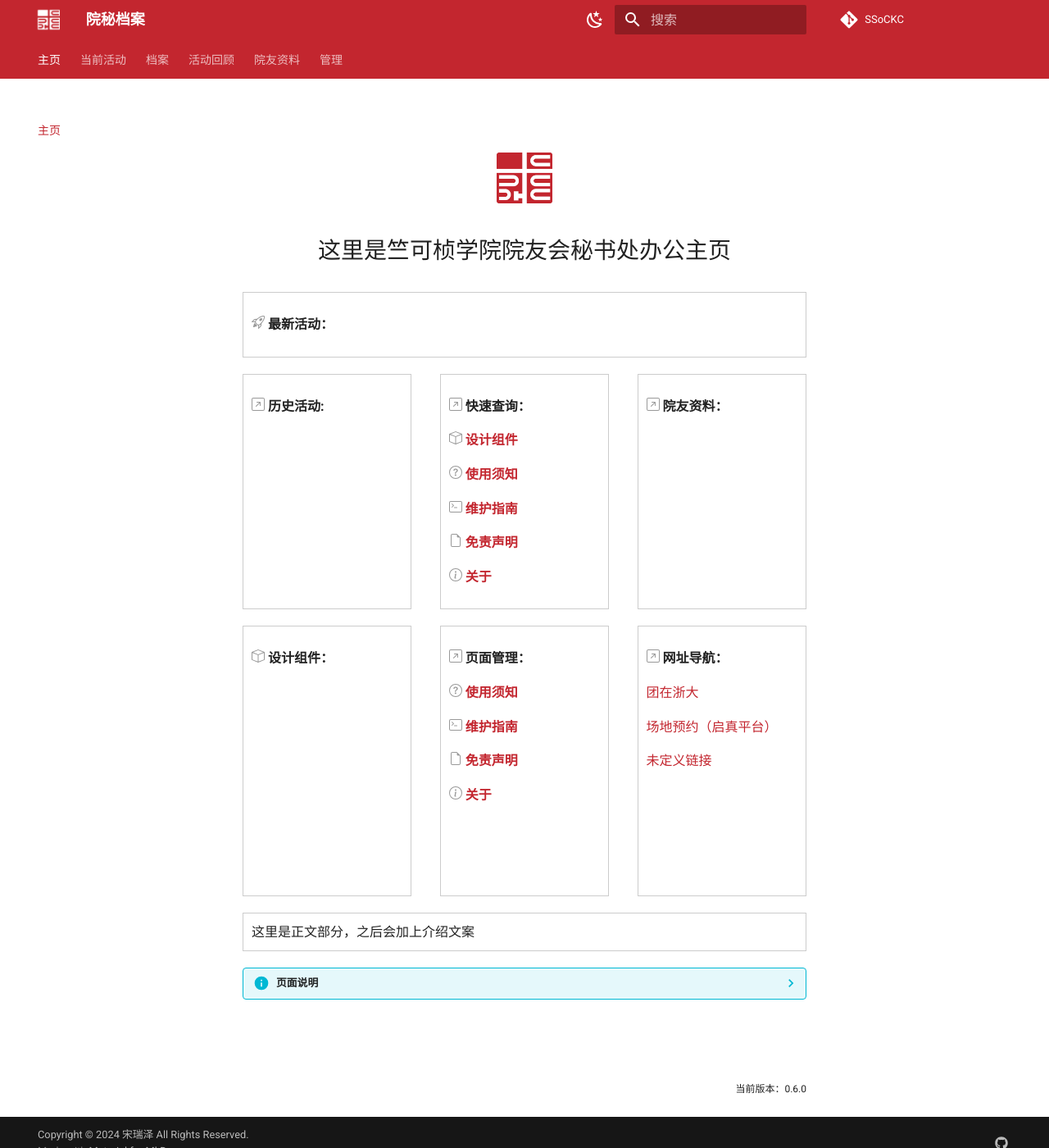
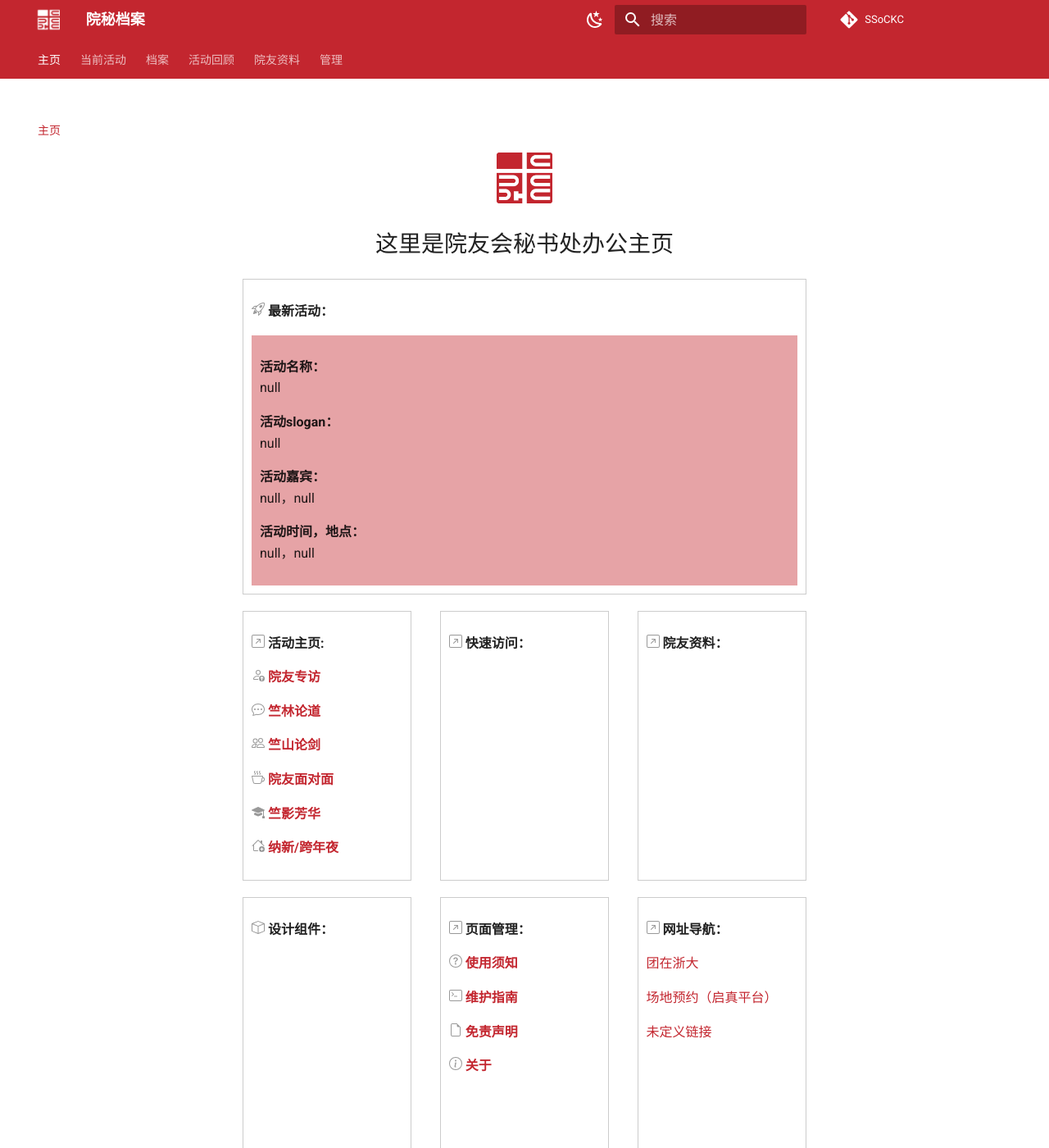
Before and after one commit to Hzeristo/SSoCKC, an MkDocs documentation site: the page built from docs/index.md, in a window 1280 px wide and 1400 px high. Shown: the whole window at 82% size. Built offline with MkDocs 1.6.1 and Material for MkDocs 9.7.7, drawn with Linux system fonts in a browser that asks for light colours; comment, search, counter and statistics services are not loaded.

Commit message:
update 0.6.0
行为初步脚本化
ui更新
栏目更新

```diff
--- /dev/null
+++ b/docs/currentState.json
@@ -0,0 +1,12 @@
+{
+    "current_activity":
+    {
+        "name": "null",
+        "slogan": "null",
+        "people": "null，null",
+        "time": "null",
+        "location": "null"
+    },
+    "version": "0.6.0",
+    "debug": "debugText"
+}
--- a/docs/index.md
+++ b/docs/index.md
@@ -1,40 +1,49 @@
 <link rel="stylesheet" type="text/css" href="./stylesheets/main.css">
 <h1></h1>
 <div class = "main-logo"><img src="./assets/logo2.png"></div>
-<div class = "index-intro"><p>这里是竺可桢学院院友会秘书处办公主页</p></div>
+<div class = "index__intro">这里是院友会秘书处办公主页</div>
+
 <div class="main-adaptive-block">
-  <p><div class = "text-token"><img src = "./assets/icon/rocket-takeoff.svg" alt = "icon"> 最新活动：</div></p>
+  <p><div class = "text__token"><img src = "./assets/icon/rocket-takeoff.svg" alt = "icon"> 最新活动：</div></p>
+  <div class = "main__container__textsub">
+    <p><div class = "text__token"> 活动名称：</div><div class = "string__Data" id = "string1"></div></p>
+    <p><div class = "text__token"> 活动slogan：</div><div class = "string__Data" id = "string2"></div></p>
+    <p><div class = "text__token"> 活动嘉宾：</div><div class = "string__Data" id = "string3"></div></p>
+    <p><div class = "text__token"> 活动时间，地点：</div><div class = "string__Data" id = "string4"></div></p>
+  </div>
 </div>
 <div class="main-container" id = "container1">
   <div class="main-container-text" id = "container1-text1">
-    <p><div class = "text-token"><img src = "./assets/icon/arrow-up-right-square.svg" alt = "icon"> 历史活动:</div></p>
+    <p><div class = "text__token"><img src = "./assets/icon/arrow-up-right-square.svg" alt = "icon"> 活动主页:</div></p>
+    <p><div class = "text__token"><img src = "./assets/icon/person-up.svg" alt = "icon"><a href = ""> 院友专访</a></div></p>
+    <p><div class = "text__token"><img src = "./assets/icon/chat-dots.svg" alt = "icon"><a href = ""> 竺林论道</a></div></p>
+    <p><div class = "text__token"><a href = ""><img src = "./assets/icon/people.svg" alt = "icon"> 竺山论剑</a></div></p>
+    <p><div class = "text__token"><a href = ""><img src = "./assets/icon/cup-hot.svg" alt = "icon"><a href = ""> 院友面对面</a></div></p>
+    <p><div class = "text__token"><a href = ""><img src = "./assets/icon/mortarboard-fill.svg" alt = "icon"> 竺影芳华</a></div></p>
+    <p><div class = "text__token"><a href = ""><img src = "./assets/icon/house-add.svg" alt = "icon"> 纳新/跨年夜</a></div></p>
   </div>
   <div class="main-container-text" id = "container1-text2">
-    <p><div class = "text-token"><img src = "./assets/icon/arrow-up-right-square.svg" alt = "icon"> 快速查询：</div></p>
-    <p><div class = "text-token"><img src = "./assets/icon/box.svg" alt = "icon"><a href="https://hzeristo.github.io/archive/material/widget/"> 设计组件</a></div></p>
-    <p><div class = "text-token"><img src = "./assets/icon/question-circle.svg" alt = "icon"><a href="https://hzeristo.github.io/SSoCKC/help/"> 使用须知</a></div></p>
-    <p><div class = "text-token"><img src = "./assets/icon/terminal.svg" alt = "icon"><a href="https://hzeristo.github.io/SSoCKC/edit/"> 维护指南</a></div></p>
-    <p><div class = "text-token"><img src = "./assets/icon/file-earmark.svg" alt = "icon"><a href="https://hzeristo.github.io/SSoCKC/disclaimer.html"> 免责声明</a></div></p>
-    <p><div class = "text-token"><img src = "./assets/icon/info-circle.svg" alt = "icon"><a href="https://hzeristo.github.io/SSoCKC/about/"> 关于</a></div></p>
+    <p><div class = "text__token"><img src = "./assets/icon/arrow-up-right-square.svg" alt = "icon"> 快速访问：</div></p>
+    <p><div class = "text__token"><a href = ""></a></div></p>
   </div>
   <div class="main-container-text-right" id = "container1-text3">
-    <p><div class = "text-token"><img src = "./assets/icon/arrow-up-right-square.svg" alt = "icon"> 院友资料：</div></p>
-
+    <p><div class = "text__token"><img src = "./assets/icon/arrow-up-right-square.svg" alt = "icon"> 院友资料：</div></p>
+    <p><div class = "text__token"><a href = ""></a></div></p>
   </div>
 </div>
 <div class="main-container" id = "container2">
   <div class="main-container-text" id = "container1-text4">
-    <p><div class = "text-token"><img src = "./assets/icon/box.svg" alt = "icon"> 设计组件：</div></p>
+    <p><div class = "text__token"><img src = "./assets/icon/box.svg" alt = "icon"> 设计组件：</div></p>
   </div>
   <div class="main-container-text" id = "container1-text5">
-    <p><div class = "text-token"><img src = "./assets/icon/arrow-up-right-square.svg" alt = "icon"> 页面管理：</div></p>
-    <p><div class = "text-token"><img src = "./assets/icon/question-circle.svg" alt = "icon"><a href="https://hzeristo.github.io/SSoCKC/help/"> 使用须知</a></div></p>
-    <p><div class = "text-token"><img src = "./assets/icon/terminal.svg" alt = "icon"><a href="https://hzeristo.github.io/SSoCKC/edit/"> 维护指南</a></div></p>
-    <p><div class = "text-token"><img src = "./assets/icon/file-earmark.svg" alt = "icon"><a href="https://hzeristo.github.io/SSoCKC/disclaimer.html"> 免责声明</a></div></p>
-    <p><div class = "text-token"><img src = "./assets/icon/info-circle.svg" alt = "icon"><a href="https://hzeristo.github.io/SSoCKC/about/"> 关于</a></div></p>
+    <p><div class = "text__token"><img src = "./assets/icon/arrow-up-right-square.svg" alt = "icon"> 页面管理：</div></p>
+    <p><div class = "text__token"><img src = "./assets/icon/question-circle.svg" alt = "icon"><a href="https://hzeristo.github.io/SSoCKC/help/"> 使用须知</a></div></p>
+    <p><div class = "text__token"><img src = "./assets/icon/terminal.svg" alt = "icon"><a href="https://hzeristo.github.io/SSoCKC/edit/"> 维护指南</a></div></p>
+    <p><div class = "text__token"><img src = "./assets/icon/file-earmark.svg" alt = "icon"><a href="https://hzeristo.github.io/SSoCKC/disclaimer.html"> 免责声明</a></div></p>
+    <p><div class = "text__token"><img src = "./assets/icon/info-circle.svg" alt = "icon"><a href="https://hzeristo.github.io/SSoCKC/about/"> 关于</a></div></p>
   </div>
   <div class="main-container-text-right" id = "container1-text6">
-    <p><div class = "text-token"><img src = "./assets/icon/arrow-up-right-square.svg" alt = "icon"> 网址导航：</div></p>
+    <p><div class = "text__token"><img src = "./assets/icon/arrow-up-right-square.svg" alt = "icon"> 网址导航：</div></p>
     <p><a href="http://tzzd.zju.edu.cn/">团在浙大</a></p>
     <p><a href="https://qzonline.zju.edu.cn/hom/uni#/home">场地预约（启真平台）</a></p>
     <p><a href="http://www.youth.zju.edu.cn/sztz/">未定义链接</a></p>
@@ -50,8 +59,25 @@
 
     1. 由于Android原生webView不支持阅览pdf文件，所以目前Android端部分文件可能需要下载查看。pdf图片化正稳步推进。
     2. 目前前端不是最终版本，之后会换ui更好看，兼容多尺寸设备，夜间模式友好的版本。
+    3. 目前是静态页面，**总有一天**会将页面迁移到服务器上。
 
 
-<div style = "margin-top: 100px;text-align: right;font-size: 12px;">
+<div style = "margin-top: 100px;text-align: right;font-size: 12px;" id = "version">
     <p>当前版本：0.6.0</p>
 </div>
+
+<script>
+    fetch('/currentState.json')
+        .then(response => response.json())
+        .then(jsonData => {
+            const currentActivity = jsonData.current_activity;
+            const debugText = jsonData.debug;
+            const version = jsonData.version;
+            document.getElementById('string1').textContent = currentActivity.name;
+            document.getElementById('string2').textContent = currentActivity.slogan;
+            document.getElementById('string3').textContent = currentActivity.people;
+            document.getElementById('string4').textContent = currentActivity.time + "，" + currentActivity.location;
+            document.getElementById('version').textContent = "当前版本：" + version;
+            })
+        .catch(error => console.error('Error fetching JSON file:', error));
+</script>
--- a/docs/stylesheets/main.css
+++ b/docs/stylesheets/main.css
@@ -19,10 +19,10 @@
       background-size: cover;
       background-position: 10% 10%;
     }
-    .textsub {
+    .main__container__textsub {
       padding: 10px;
       margin-top: 10px;
-      background-color: rgba(255, 99, 45, 0.5);
+      background-color: #c3262e6c;
     }
     .main-logo {
       max-width: 10%;
@@ -30,12 +30,12 @@
       display: block;
       margin: 0 auto;
     }
-    .index-intro {
+    .index__intro {
       margin-top: 20px;
       font-size: 28px;
       text-align: center;
     }
-    .text-token {
+    .text__token {
       font-weight: bold;
     }
     .main-adaptive-block {
@@ -47,6 +47,9 @@
       box-sizing: border-box;
       background-size: cover;
       background-position: 10% 10%;
+    }
+    .string__urlData {
+      font-size: 16px;
     }
     .button-test {
       font-size: 10px;
--- a/mkdocs.yml
+++ b/mkdocs.yml
@@ -138,5 +138,6 @@ nav:
     - 维护须知: edit.md
     - 关于: about.md
     - 免责声明: disclaimer.html
+    - 设计组件: assets/disp/show.md
 
 copyright: Copyright &copy; 2024 宋瑞泽 All Rights Reserved.
```
Also changed, not shown: docs/assets/disp/show.md (added, +8 -0 lines), docs/current/index.md (+27 -12 lines), docs/assets/icon/chat-dots.svg (added), docs/assets/icon/cup-hot.svg (added), docs/assets/icon/house-add.svg (added), docs/assets/icon/mortarboard-fill.svg (added), docs/assets/icon/people.svg (added), docs/assets/icon/person-up.svg (added), docs/current/show.html (added).
